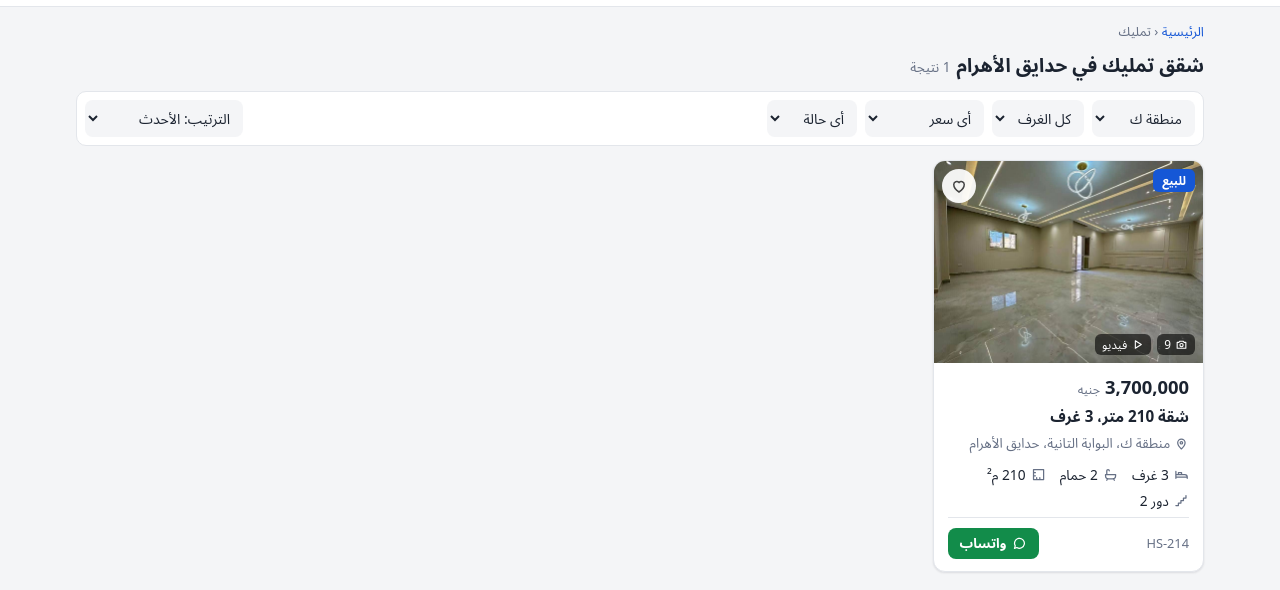
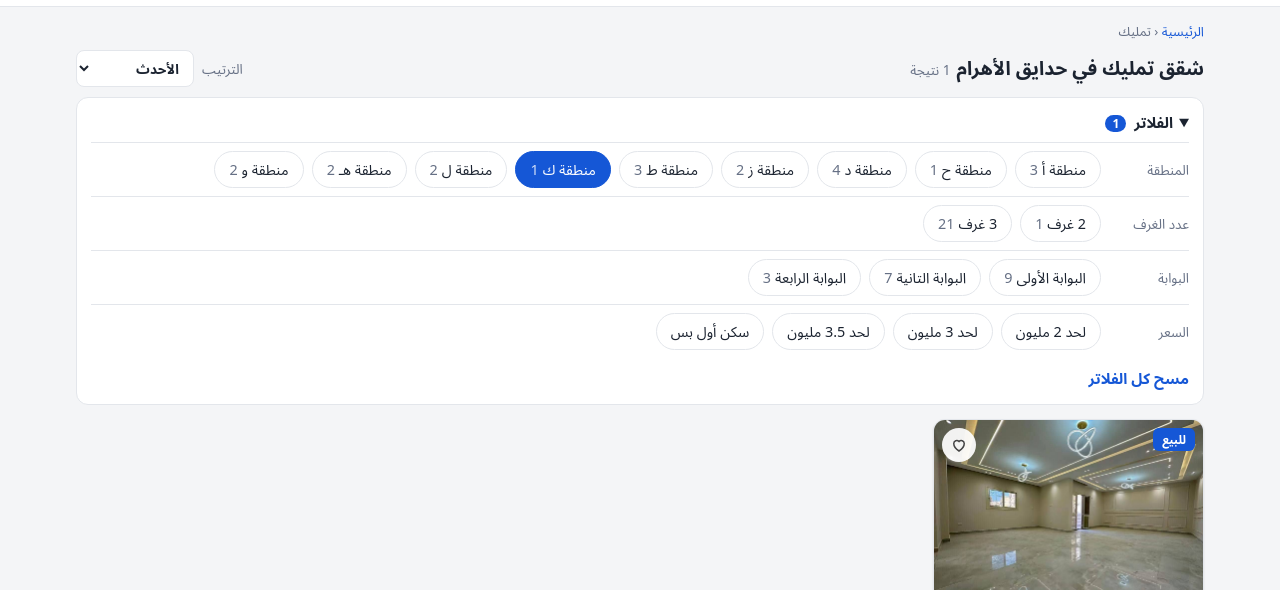
Before and after one commit to aqarak-hadayek/aqarak-hadayek.github.io, a plain HTML site: page index.html in a window 1280 px wide. Both pictures are taken after a click on the element 640 px from the left and 1264 px from the top of the page. Shown: the part 50-640 px from the top of the page. Drawn offline with Linux system fonts and the light colour scheme.

Commit message:
فلاتر واضحة للمنطقة والغرف والبوابة والسعر مع ترتيب حسب السعر
Co-Authored-By: Claude Fable 5.2 <noreply@anthropic.com>
Claude-Session: https://claude.ai/code/session_01TibJQjNgZm39docDyAUCFj

```diff
--- a/index.html
+++ b/index.html
@@ -205,6 +205,18 @@ footer{background:var(--surface);border-top:1px solid var(--line);margin-top:36p
 }
 @media (min-width:480px) and (max-width:760px){.grid{grid-template-columns:1fr 1fr}}
 @media (prefers-reduced-motion:no-preference){html{scroll-behavior:smooth}}
+.sortbox{display:flex;align-items:center;gap:8px;font-size:.85rem;color:var(--muted)}
+.sortbox select{background:var(--surface);border:1px solid var(--line);border-radius:8px;padding:7px 10px;color:var(--ink);font-weight:600}
+.fpanel{background:var(--surface);border:1px solid var(--line);border-radius:12px;padding:4px 14px;margin-bottom:14px}
+.fpanel summary{cursor:pointer;font-weight:700;padding:8px 0;list-style-position:inside}
+.fpanel .cnt{background:var(--brand);color:var(--brand-ink);border-radius:999px;font-size:.75rem;padding:0 7px;margin-inline-start:4px}
+.frow{display:flex;gap:12px;align-items:baseline;padding:8px 0;border-top:1px solid var(--line)}
+.flabel{flex:0 0 76px;font-size:.84rem;color:var(--muted)}
+.frow .chips{flex:1}
+.chip[aria-pressed="true"]{background:var(--brand);border-color:var(--brand);color:var(--brand-ink)}
+.chip[aria-pressed="true"] b{color:inherit;opacity:.8}
+.clear{background:none;border:0;color:var(--brand);font-weight:600;padding:8px 0 10px;cursor:pointer}
+@media (max-width:760px){.frow{flex-direction:column;gap:6px}.flabel{flex:none}.frow .chips{flex-wrap:nowrap;overflow-x:auto;scrollbar-width:none;width:100%;padding-bottom:2px}.frow .chip{flex:none}}
 </style>
 </head>
 <body>
@@ -341,10 +353,10 @@ function facets(list){
   return {zones:zones.sort(), rooms:rooms.sort()};
 }
 function match(a){
-  return a.deal === state.deal && (!state.zone || a.zone === state.zone) && (!state.rooms || String(a.rooms) === state.rooms)
-    && (!state.finish || a.finish === state.finish) && (!state.cap || a.price <= +state.cap);
+  return a.deal === state.deal && (!state.zones.length || state.zones.indexOf(a.zone) >= 0) && (!state.rooms.length || state.rooms.indexOf(String(a.rooms)) >= 0)
+    && (!state.gate || a.gate === state.gate) && (!state.finish || a.finish === state.finish) && (!state.cap || a.price <= +state.cap);
 }
-function fresh(deal){ return {deal:deal, zone:"", rooms:"", finish:"", cap:"", sort:"new"}; }
+function fresh(deal){ return {deal:deal, zones:[], rooms:[], gate:"", finish:"", cap:"", sort:"new"}; }
 var state = fresh("rent"), view = "home", current = null, keep = false;
 
 // ---- الرئيسية
@@ -357,8 +369,8 @@ function renderHome(){
     '<section class="search"><h1>' + (SITE.heroTitle || "دوّر على شقتك في حدايق الأهرام") + '</h1>'
     + '<div class="seg" role="group" aria-label="نوع العرض"><button type="button" data-deal="rent" aria-pressed="' + (state.deal === "rent") + '">إيجار</button><button type="button" data-deal="sale" aria-pressed="' + (state.deal === "sale") + '">تمليك</button></div>'
     + '<form class="fields" id="hs">'
-    + '<label class="f" for="h-zone">المنطقة<select id="h-zone" name="zone">' + options([["","كل المناطق"]].concat(F.zones.map(function(z){ return [z, z]; })), state.zone) + '</select></label>'
-    + '<label class="f" for="h-rooms">الغرف<select id="h-rooms" name="rooms">' + options([["","أي عدد"]].concat(F.rooms.map(function(r){ return [r, r + " غرف"]; })), state.rooms) + '</select></label>'
+    + '<label class="f" for="h-zone">المنطقة<select id="h-zone" name="zone">' + options([["","كل المناطق"]].concat(F.zones.map(function(z){ return [z, z]; })), state.zones[0] || "") + '</select></label>'
+    + '<label class="f" for="h-rooms">الغرف<select id="h-rooms" name="rooms">' + options([["","أي عدد"]].concat(F.rooms.map(function(r){ return [r, r + " غرف"]; })), state.rooms[0] || "") + '</select></label>'
     + '<label class="f" for="h-cap">السعر<select id="h-cap" name="cap">' + options(DEAL[state.deal].caps, state.cap) + '</select></label>'
     + '<a class="go" id="h-go" href="#' + state.deal + '">عرض ' + APTS.filter(match).length + ' شقة</a>'
     + '</form></section>'
@@ -378,12 +390,12 @@ function renderHome(){
     + '</div></section>';
   var app = document.getElementById("app");
   app.querySelector(".seg").addEventListener("click", function(e){ var d = e.target.dataset.deal; if (d && d !== state.deal) { state = fresh(d); renderHome(); } });
-  document.getElementById("hs").addEventListener("change", function(e){ state[e.target.name] = e.target.value; document.getElementById("h-go").textContent = "عرض " + APTS.filter(match).length + " شقة"; });
+  document.getElementById("hs").addEventListener("change", function(e){ var n = e.target.name, v = e.target.value; if (n === "zone") state.zones = v ? [v] : []; else if (n === "rooms") state.rooms = v ? [v] : []; else state[n] = v; document.getElementById("h-go").textContent = "عرض " + APTS.filter(match).length + " شقة"; });
   document.getElementById("h-go").addEventListener("click", function(){ keep = true; });
   app.querySelector(".chips").addEventListener("click", function(e){
     var b = e.target.closest("[data-zone]"); if (!b) return;
     var z = plain(b.dataset.zone), d = APTS.some(function(a){ return a.zone === b.dataset.zone && a.deal === "sale"; }) ? "sale" : "rent";
-    state = fresh(d); state.zone = b.dataset.zone; keep = true; location.hash = d;
+    state = fresh(d); state.zones = [b.dataset.zone]; keep = true; location.hash = d;
   });
   var rf = document.getElementById("req");
   if (rf) { var upd = function(){ document.getElementById("r-send").href = requestLink(); }; rf.addEventListener("input", upd); rf.addEventListener("submit", function(e){ e.preventDefault(); }); upd(); }
@@ -392,7 +404,7 @@ function renderHome(){
 // ---- القوايم
 function renderList(){
   view = "list"; current = null;
-  var D = DEAL[state.deal], F = facets(APTS.filter(function(a){ return a.deal === state.deal; }));
+  var D = DEAL[state.deal], ALL = APTS.filter(function(a){ return a.deal === state.deal; });
   var list = APTS.filter(match);
   list.sort(function(x, y){
     if (state.sort === "low") return x.price - y.price;
@@ -400,21 +412,39 @@ function renderList(){
     if (state.sort === "big") return y.area - x.area;
     return daysOf(x) - daysOf(y) || (x.framed ? 1 : 0) - (y.framed ? 1 : 0) || y.imgs.length - x.imgs.length;
   });
+  function count(key){ var c = {}; ALL.forEach(function(a){ var v = a[key]; if (v !== null && v !== undefined && v !== "") c[v] = (c[v] || 0) + 1; }); return c; }
+  var zc = count("zone"), rc = count("rooms"), gc = count("gate");
+  function chips(group, counts, picked, label){
+    return Object.keys(counts).sort().map(function(k){
+      var on = Array.isArray(picked) ? picked.indexOf(k) >= 0 : picked === k;
+      return '<button type="button" class="chip" data-g="' + group + '" data-v="' + k + '" aria-pressed="' + on + '">' + label(k) + '<b>' + counts[k] + '</b></button>';
+    }).join("");
+  }
+  var active = state.zones.length + state.rooms.length + (state.gate ? 1 : 0) + (state.cap ? 1 : 0) + (state.finish ? 1 : 0);
   document.getElementById("app").innerHTML =
     '<p class="crumbs"><a href="#home">الرئيسية</a> ‹ ' + D.name + '</p>'
-    + '<div class="lhead"><h1>' + D.title + '<small>' + list.length + ' نتيجة</small></h1></div>'
-    + '<form class="fbar" id="filters">'
-    + '<select name="zone" id="f-zone" aria-label="المنطقة">' + options([["","كل المناطق"]].concat(F.zones.map(function(z){ return [z, z]; })), state.zone) + '</select>'
-    + '<select name="rooms" id="f-rooms" aria-label="عدد الغرف">' + options([["","كل الغرف"]].concat(F.rooms.map(function(r){ return [r, r + " غرف"]; })), state.rooms) + '</select>'
-    + '<select name="cap" id="f-cap" aria-label="السعر">' + options(D.caps, state.cap) + '</select>'
-    + '<select name="finish" id="f-finish" aria-label="السكن">' + options([["","أي حالة"],["new","سكن أول"]], state.finish) + '</select>'
-    + '<span class="sp"></span>'
-    + '<select name="sort" id="f-sort" aria-label="الترتيب">' + options(SORTS.map(function(s){ return [s[0], "الترتيب: " + s[1]]; }), state.sort) + '</select>'
-    + '</form>'
-    + '<div class="grid">' + (list.map(cardHtml).join("") || '<div class="empty">مفيش شقق بالمواصفات دي دلوقتي. جرّب تغيّر الاختيارات.</div>') + '</div>';
-  var form = document.getElementById("filters");
-  form.addEventListener("submit", function(e){ e.preventDefault(); });
-  form.addEventListener("change", function(e){ state[e.target.name] = e.target.value; var id = e.target.id; renderList(); var el = document.getElementById(id); if (el) el.focus(); });
+    + '<div class="lhead"><h1>' + D.title + '<small>' + list.length + ' نتيجة</small></h1>'
+    + '<label class="sortbox" for="f-sort">الترتيب<select id="f-sort">' + options(SORTS, state.sort) + '</select></label></div>'
+    + '<details class="fpanel" id="fpanel"' + (window.innerWidth > 760 || active ? ' open' : '') + '><summary>الفلاتر' + (active ? ' <span class="cnt">' + active + '</span>' : '') + '</summary>'
+    + '<div class="frow"><span class="flabel">المنطقة</span><div class="chips">' + chips("zones", zc, state.zones, function(k){ return k; }) + '</div></div>'
+    + '<div class="frow"><span class="flabel">عدد الغرف</span><div class="chips">' + chips("rooms", rc, state.rooms, function(k){ return k + " غرف"; }) + '</div></div>'
+    + '<div class="frow"><span class="flabel">البوابة</span><div class="chips">' + chips("gate", gc, state.gate, function(k){ return k; }) + '</div></div>'
+    + '<div class="frow"><span class="flabel">السعر</span><div class="chips">' + D.caps.slice(1).map(function(c){ return '<button type="button" class="chip" data-g="cap" data-v="' + c[0] + '" aria-pressed="' + (String(state.cap) === String(c[0])) + '">' + c[1] + '</button>'; }).join("")
+    + '<button type="button" class="chip" data-g="finish" data-v="new" aria-pressed="' + (state.finish === "new") + '">سكن أول بس</button></div></div>'
+    + (active ? '<button type="button" class="clear" id="f-clear">مسح كل الفلاتر</button>' : '')
+    + '</details>'
+    + '<div class="grid">' + (list.map(cardHtml).join("") || '<div class="empty">مفيش شقق بالمواصفات دي دلوقتي. جرّب تشيل فلتر أو اتنين.</div>') + '</div>';
+  document.getElementById("f-sort").addEventListener("change", function(){ state.sort = this.value; renderList(); document.getElementById("f-sort").focus(); });
+  document.getElementById("fpanel").addEventListener("click", function(e){
+    var b = e.target.closest("[data-g]"); if (!b) return;
+    var g = b.dataset.g, v = b.dataset.v;
+    if (g === "zones" || g === "rooms") { var i = state[g].indexOf(v); if (i >= 0) state[g].splice(i, 1); else state[g].push(v); }
+    else state[g] = String(state[g]) === v ? "" : v;
+    renderList();
+    var again = document.querySelector('[data-g="' + g + '"][data-v="' + v + '"]'); if (again) again.focus();
+  });
+  var cl = document.getElementById("f-clear");
+  if (cl) cl.addEventListener("click", function(){ var so = state.sort; state = fresh(state.deal); state.sort = so; renderList(); });
 }
 function renderSaved(){
   view = "saved"; current = null;
```
